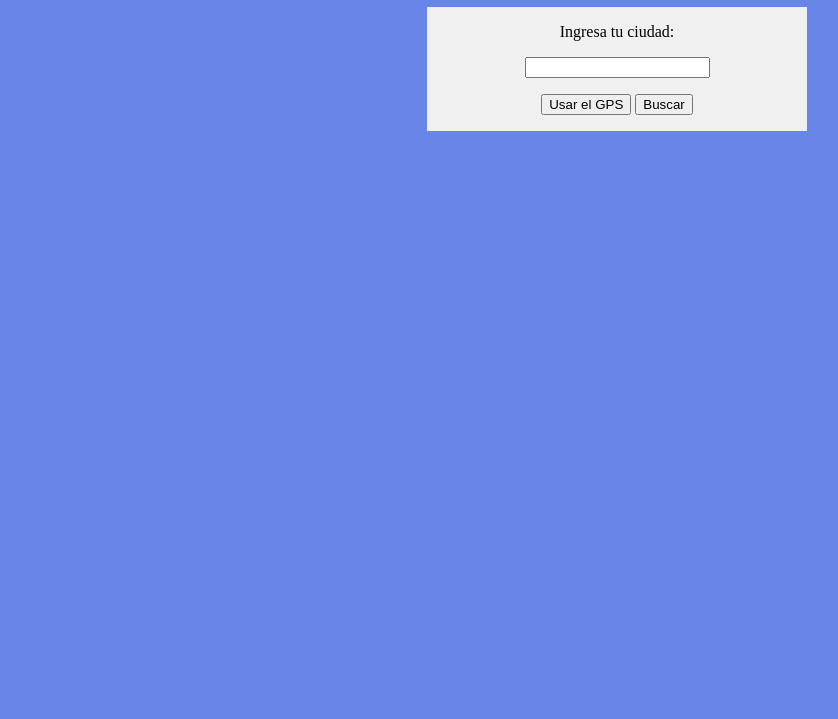
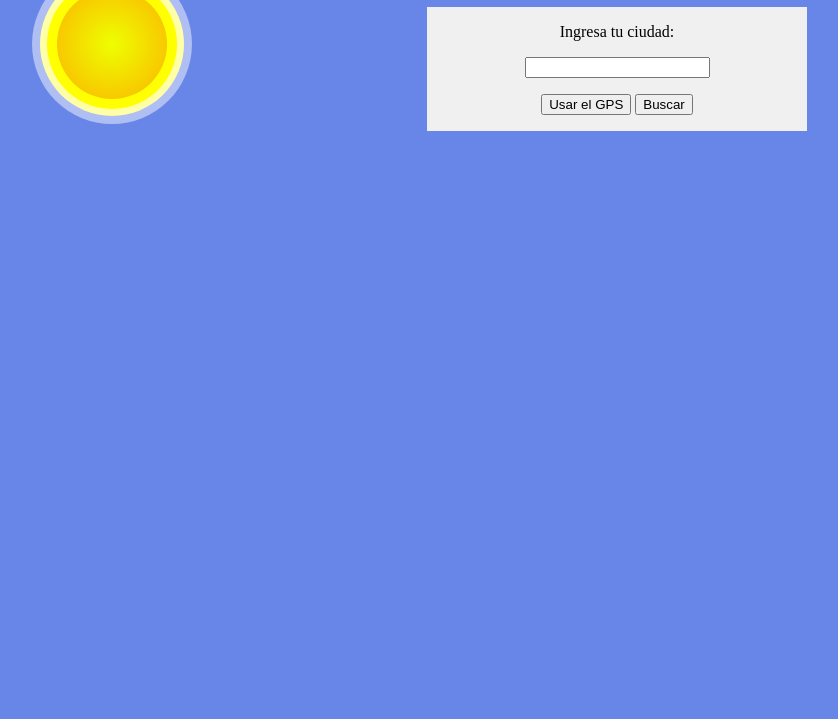
Before and after one commit to SantiG95/ClimaJS, a plain HTML site: page index.html in a window 1280 px wide. Shown: the part 81-800 px from the top of the page, without its empty margins (23-861 px from the left). Drawn offline with Linux system fonts and the light colour scheme.

Commit message:
Agregado el sol

```diff
--- a/index.html
+++ b/index.html
@@ -32,6 +32,22 @@
 
         </div>
     </div>
+    <div>
+        <div class="sol">
+            <div class="sol-flare1">
+                <div class="sol-flare2">
+                    <div class="sol-flare3">
+                        <div class="sol-centro">
+                            <div class="sol-centro-gradiente"></div>
+                        </div>
+                    </div>
+                </div>
+
+            </div>
+
+        </div>
+    </div>
+
     <script src="clima.js"></script>
 </body>
 </html>
--- a/style.css
+++ b/style.css
@@ -24,3 +24,54 @@ body{
 #informacionClima{
     visibility: hidden;
 }
+
+.sol-flare1{
+    position: absolute;
+    background-color: rgba(255, 255, 255, 0.466);
+    width: 10em;
+    height: 10em;
+    top: 45px;
+    left: 55px;
+    display: flex;
+    justify-content: center;
+    align-items: center;
+    border-radius: 50%;
+}
+
+.sol-flare2{
+    background-color: rgb(255, 255, 167);
+    width: 90%;
+    height: 90%;
+    display: flex;
+    justify-content: center;
+    align-items: center;
+    border-radius: 50%;
+}
+
+.sol-flare3{
+    background-color: yellow;
+    width: 90%;
+    height: 90%;
+    display: flex;
+    justify-content: center;
+    align-items: center;
+    border-radius: 50%;
+}
+
+.sol-centro{
+    background-color: rgb(238, 255, 0);
+    width: 85%;
+    height: 85%;
+    border-radius: 50%;
+    justify-content: center;
+    align-items: center;
+    border-radius: 50%;
+}
+
+.sol-centro-gradiente{
+    background: rgb(255,196,0);
+background: radial-gradient(circle, rgba(255,196,0,0) 0%, rgba(252,178,0,1) 100%);
+    width: 100%;
+    height: 100%;
+    border-radius: 50%;
+}
```
